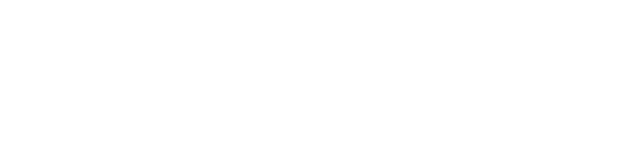
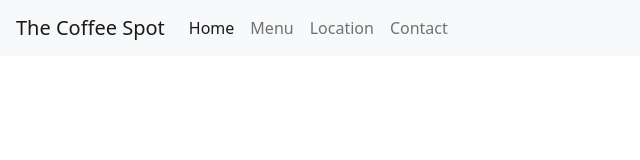
Before and after one commit to lucasahu/restaurant-page, a website built with webpack: page dist/index.html in a window 1280 px wide. Shown: the whole page, without its empty margins (0-640 px from the left). Built offline with nearby package versions, Linux system fonts and the light colour scheme.

Commit message:
Add navbar component module

```diff
--- /dev/null
+++ b/src/components/navbar.js
@@ -0,0 +1,23 @@
+const navbar = document.createElement('div');
+
+navbar.classList.add('navbar-component');
+
+navbar.innerHTML = `
+<nav class="navbar navbar-expand-lg navbar-light bg-light">
+    <div class="container-fluid">
+        <a class="navbar-brand" href="#">The Coffee Spot</a>
+        <button class="navbar-toggler" type="button" data-bs-toggle="collapse" data-bs-target="#navbarNavAltMarkup" aria-controls="navbarNavAltMarkup" aria-expanded="false" aria-label="Toggle navigation">
+            <span class="navbar-toggler-icon"></span>
+        </button>
+        <div class="collapse navbar-collapse" id="navbarNavAltMarkup">
+            <div class="navbar-nav">
+                <a class="nav-link active" aria-current="page" href="#">Home</a>
+                <a class="nav-link" href="#">Menu</a>
+                <a class="nav-link" href="#">Location</a>
+                <a class="nav-link" href="#">Contact</a>
+            </div>
+        </div>
+    </div>
+</nav>`
+
+export { navbar };
--- a/src/index.js
+++ b/src/index.js
@@ -0,0 +1,5 @@
+import { navbar } from "./components/navbar";
+
+const content = document.querySelector('#content');
+
+content.appendChild(navbar);
--- a/webpack.config.js
+++ b/webpack.config.js
@@ -1,10 +1,13 @@
 const path = require('path');
 
 module.exports = {
-  entry: './src/index.js',
+  entry: {
+    index: './src/index.js',
+    navbar: './src/components/navbar.js',
+  },
   mode: 'development',
   output: {
-    filename: 'main.js',
+    filename: '[name].bundle.js',
     path: path.resolve(__dirname, 'dist'),
   },
 };
```
Also changed, not shown: dist/index.bundle.js (added), dist/index.html, dist/main.js (deleted), dist/navbar.bundle.js (added).
